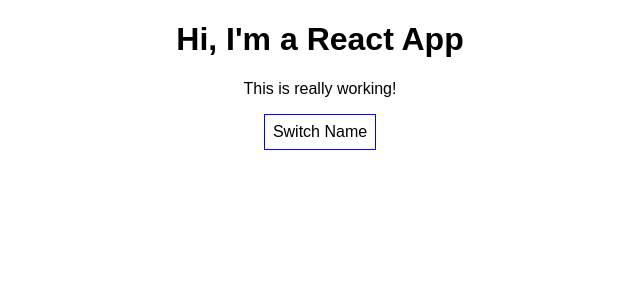
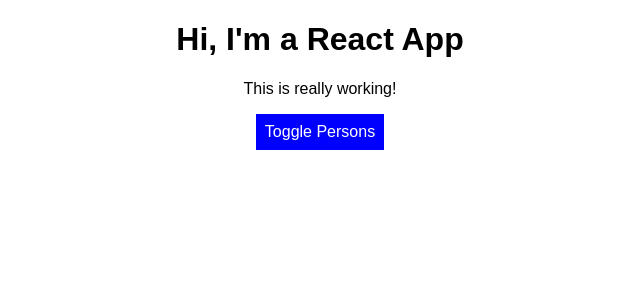
Before and after one commit to AlanMachado/react-complete-guide, a React (Create React App) app: page / in a window 1280 px wide. Shown: the top 300 px of the page, without its empty margins (320-960 px from the left). Built offline with nearby package versions, Linux system fonts and the light colour scheme.

Commit message:
Setting Dynamically Styles and Classes

```diff
--- a/src/App.css
+++ b/src/App.css
@@ -1,3 +1,11 @@
 .App {
   text-align: center;
 }
+
+.red {
+  color: red;
+}
+
+.bold {
+  font-weight: bold;
+}
--- a/src/App.js
+++ b/src/App.js
@@ -40,7 +40,8 @@
 
   render() {
     const style = {
-      backgroundColor: 'white',
+      backgroundColor: 'blue',
+      color: 'white',
       font: 'inherit',
       border: '1px solid blue',
       padding: '8px',
@@ -61,13 +62,23 @@
           })}
         </div>
       );
+
+      style.backgroundColor = 'black';
+    }
+
+    const classes = [];
+    if (this.state.persons.length <= 2) {
+      classes.push('red');
+    }
+    if (this.state.persons.length <= 1) {
+      classes.push('bold;')
     }
 
     return (
       <div className="App">
         <h1>Hi, I'm a React App</h1>
-        <p>This is really working!</p>
-        <button style={style}  onClick={this.togglePersonsHandler}>Switch Name</button>
+        <p className={classes.join(' ')}>This is really working!</p>
+        <button style={style}  onClick={this.togglePersonsHandler}>Toggle Persons</button>
         {persons}
       </div>
     );
```
